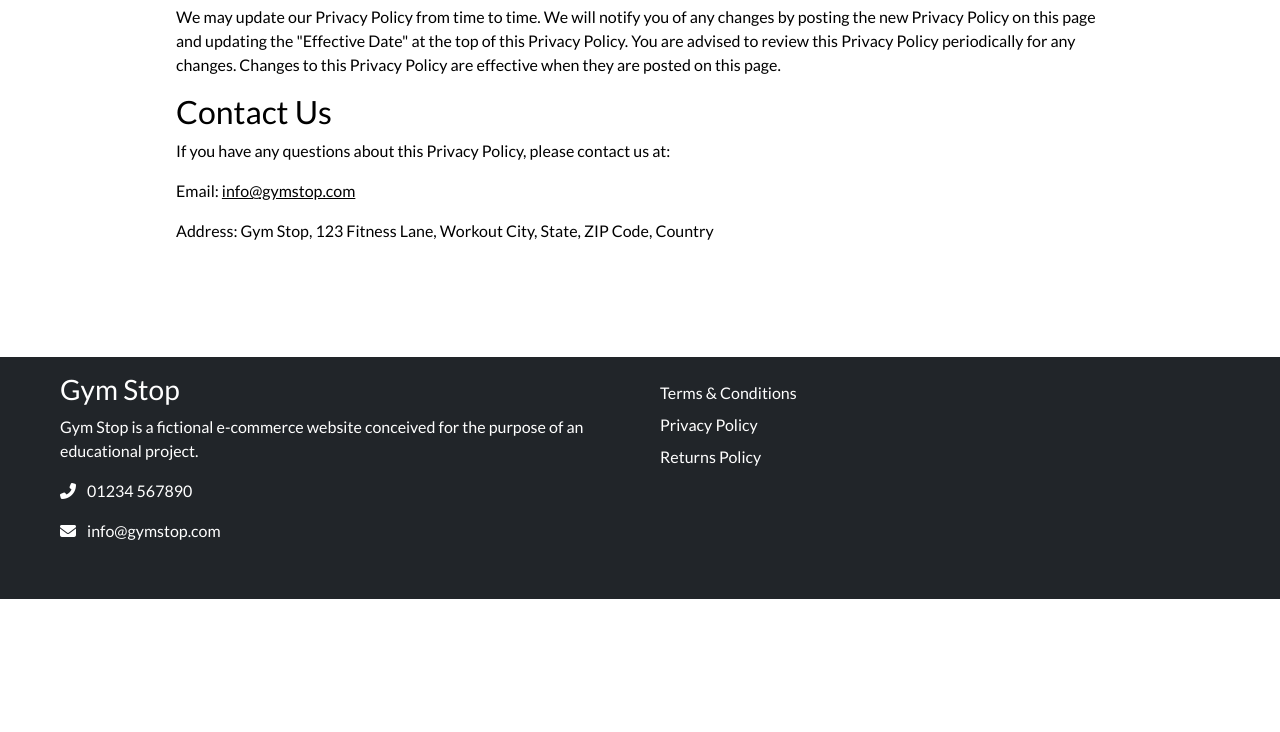
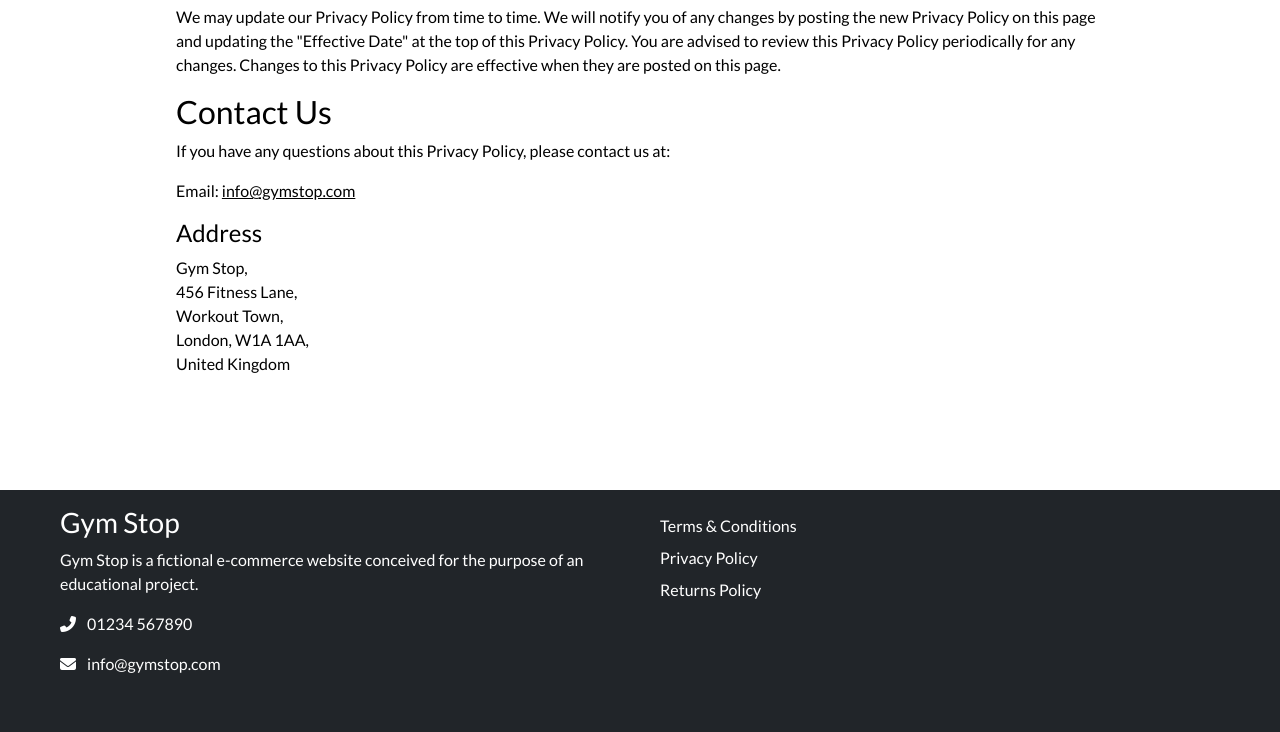
Before and after one commit to DanHodgson12/gym-stop, a Django app: page /privacy_policy/ in a window 1280 px wide. Shown: the part 2327-3059 px from the top of the page. Before the commit the page ends 2926 px from the top, so only its background shows below. Run offline with Django 3.2, Linux system fonts and the light colour scheme; some libraries are stand-ins or nearby versions.

Commit message:
feat: adjusted address in legal docs

```diff
--- a/home/templates/home/privacy_policy.html
+++ b/home/templates/home/privacy_policy.html
@@ -101,7 +101,12 @@
             <h2>Contact Us</h2>
             <p>If you have any questions about this Privacy Policy, please contact us at:</p>
             <p>Email: <a href="mailto:info@gymstop.com" class="text-black">info@gymstop.com</a></p>
-            <p>Address: Gym Stop, 123 Fitness Lane, Workout City, State, ZIP Code, Country</p>
+            <h3 class="fs-4">Address</h3>
+            <p>Gym Stop,<br>
+                456 Fitness Lane,<br>
+                Workout Town,<br>
+                London, W1A 1AA,<br>
+                United Kingdom</p>
         </section>
 
     </div>
```
Also changed, not shown: home/templates/home/returns_policy.html (+6 -1 lines), home/templates/home/terms_and_conditions.html (+6 -1 lines).
